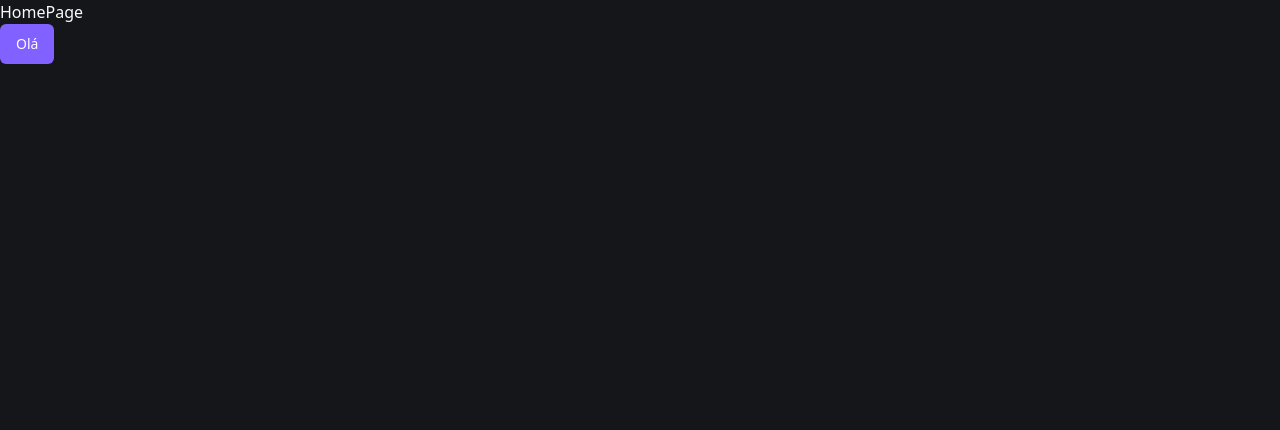
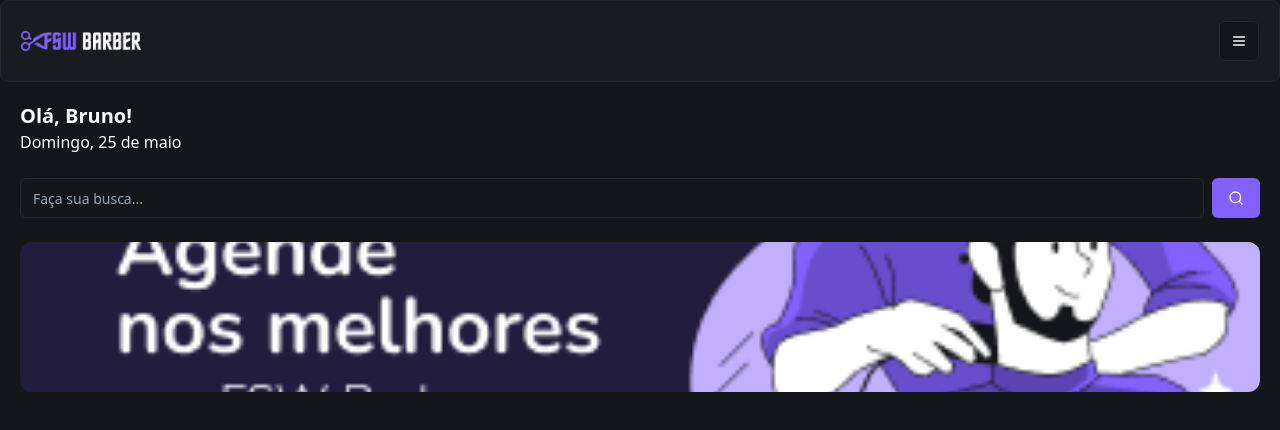
Before and after one commit to nettobruno/agendamento-barbearia, a Next.js app: page / in a window 1280 px wide. Shown: the top 430 px of the page. Built offline with nearby package versions, Linux system fonts and the light colour scheme.

Commit message:
feat: add Header component and Banner

```diff
--- a/src/app/page.tsx
+++ b/src/app/page.tsx
@@ -1,11 +1,34 @@
+import Header from "@/components/header"
 import { Button } from "@/components/ui/button"
+import { Input } from "@/components/ui/input"
+import { Search } from "lucide-react"
+import Image from "next/image"
 
 export default function Home() {
   return (
-    <div>
-      <h1>HomePage</h1>
+    <>
+      <Header />
 
-      <Button>Olá</Button>
-    </div>
+      <div className="p-5">
+        <h2 className="text-xl font-bold">Olá, Bruno!</h2>
+        <p className="">Domingo, 25 de maio</p>
+
+        <div className="mt-6 flex items-center gap-2">
+          <Input placeholder="Faça sua busca..." />
+          <Button>
+            <Search />
+          </Button>
+        </div>
+
+        <div className="relative mt-6 h-[150px] w-full">
+          <Image
+            src="/banner-01.png"
+            alt="Agende com os melhores com FSW barber"
+            fill
+            className="rounded-xl object-cover"
+          />
+        </div>
+      </div>
+    </>
   )
 }
--- /dev/null
+++ b/src/components/header.tsx
@@ -0,0 +1,19 @@
+import Image from "next/image"
+import { Card, CardContent } from "./ui/card"
+import { Button } from "./ui/button"
+import { MenuIcon } from "lucide-react"
+
+const Header = () => {
+  return (
+    <Card>
+      <CardContent className="flex flex-row items-center justify-between p-5">
+        <Image src="/logo.png" alt="logo fsw barber" height={18} width={120} />
+
+        <Button size="icon" variant="outline">
+          <MenuIcon />
+        </Button>
+      </CardContent>
+    </Card>
+  )
+}
+export default Header
--- /dev/null
+++ b/src/components/ui/card.tsx
@@ -0,0 +1,79 @@
+import * as React from "react"
+
+import { cn } from "@/lib/utils"
+
+const Card = React.forwardRef<
+  HTMLDivElement,
+  React.HTMLAttributes<HTMLDivElement>
+>(({ className, ...props }, ref) => (
+  <div
+    ref={ref}
+    className={cn(
+      "rounded-lg border bg-card text-card-foreground shadow-sm",
+      className,
+    )}
+    {...props}
+  />
+))
+Card.displayName = "Card"
+
+const CardHeader = React.forwardRef<
+  HTMLDivElement,
+  React.HTMLAttributes<HTMLDivElement>
+>(({ className, ...props }, ref) => (
+  <div
+    ref={ref}
+    className={cn("flex flex-col space-y-1.5 p-6", className)}
+    {...props}
+  />
+))
+CardHeader.displayName = "CardHeader"
+
+const CardTitle = React.forwardRef<
+  HTMLDivElement,
+  React.HTMLAttributes<HTMLDivElement>
+>(({ className, ...props }, ref) => (
+  <div
+    ref={ref}
+    className={cn(
+      "text-2xl font-semibold leading-none tracking-tight",
+      className,
+    )}
+    {...props}
+  />
+))
+CardTitle.displayName = "CardTitle"
+
+const CardDescription = React.forwardRef<
+  HTMLDivElement,
+  React.HTMLAttributes<HTMLDivElement>
+>(({ className, ...props }, ref) => (
+  <div
+    ref={ref}
+    className={cn("text-sm text-muted-foreground", className)}
+    {...props}
+  />
+))
+CardDescription.displayName = "CardDescription"
+
+const CardContent = React.forwardRef<
+  HTMLDivElement,
+  React.HTMLAttributes<HTMLDivElement>
+>(({ className, ...props }, ref) => (
+  <div ref={ref} className={cn("p-6 pt-0", className)} {...props} />
+))
+CardContent.displayName = "CardContent"
+
+const CardFooter = React.forwardRef<
+  HTMLDivElement,
+  React.HTMLAttributes<HTMLDivElement>
+>(({ className, ...props }, ref) => (
+  <div
+    ref={ref}
+    className={cn("flex items-center p-6 pt-0", className)}
+    {...props}
+  />
+))
+CardFooter.displayName = "CardFooter"
+
+export { Card, CardHeader, CardFooter, CardTitle, CardDescription, CardContent }
--- /dev/null
+++ b/src/components/ui/input.tsx
@@ -0,0 +1,22 @@
+import * as React from "react"
+
+import { cn } from "@/lib/utils"
+
+const Input = React.forwardRef<HTMLInputElement, React.ComponentProps<"input">>(
+  ({ className, type, ...props }, ref) => {
+    return (
+      <input
+        type={type}
+        className={cn(
+          "flex h-10 w-full rounded-md border border-input bg-background px-3 py-2 text-base ring-offset-background file:border-0 file:bg-transparent file:text-sm file:font-medium file:text-foreground placeholder:text-muted-foreground focus-visible:outline-none focus-visible:ring-2 focus-visible:ring-ring focus-visible:ring-offset-2 disabled:cursor-not-allowed disabled:opacity-50 md:text-sm",
+          className,
+        )}
+        ref={ref}
+        {...props}
+      />
+    )
+  },
+)
+Input.displayName = "Input"
+
+export { Input }
```
Also changed, not shown: public/banner-01.png (added), public/logo.png (added).
